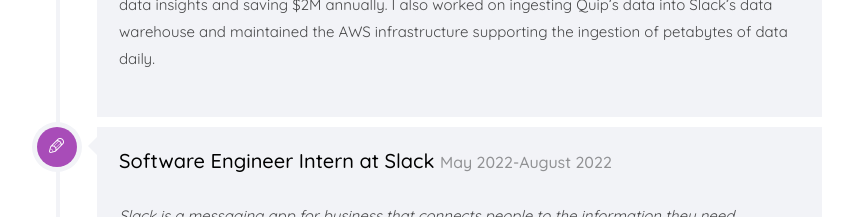
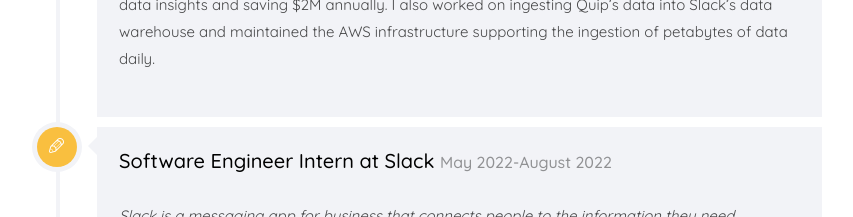
Before and after one commit to fenil25/fenil25.github.io, a plain HTML site: page index.html in a window 1280 px wide. Shown: the part 4060-4277 px from the top of the page, without its empty margins (366-1219 px from the left). Drawn offline with nearby package versions, Linux system fonts and the light colour scheme; files whose address does not match are found by name; a web font is replaced by a local one.

Commit message:
change color

```diff
--- a/index.html
+++ b/index.html
@@ -514,7 +514,7 @@
 							<article class="timeline-entry animate-box" data-animate-effect="fadeInRight">
 					            <div class="timeline-entry-inner">
 
-					               <div class="timeline-icon color-4">
+					               <div class="timeline-icon color-3">
 					                  <a href="https://slack.com/"><i class="icon-pen2"></i></a>
 					               </div>
 
```
